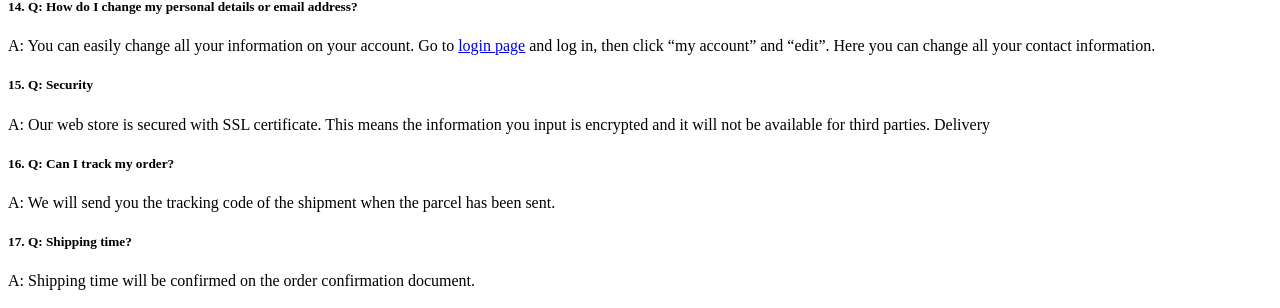
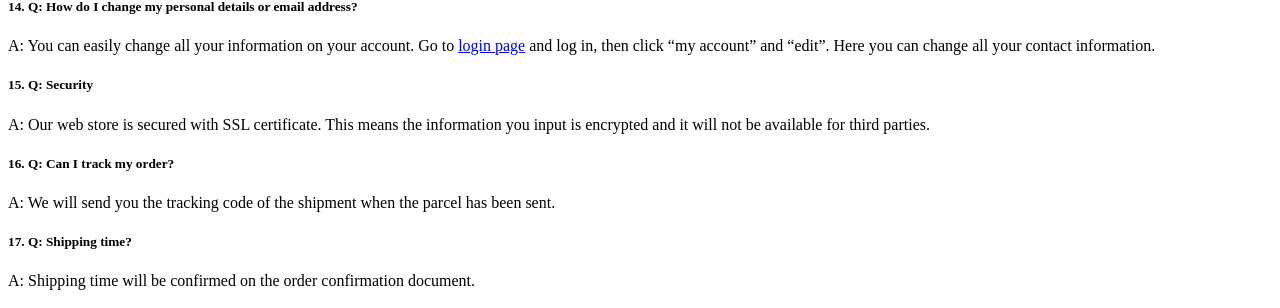
Before and after one commit to samxph/e-commerce_7, a CodeIgniter 4 app: the page made by app/Views/info/faq.php in a window 1280 px wide. Shown: the part 1384-1692 px from the top of the page. Run offline with PHP 8.4 and a stand-in for CodeIgniter, Linux system fonts and the light colour scheme; the template is opened without the code that fills it, so the values that code supplies are empty; some libraries are stand-ins or nearby versions.

Commit message:
corrected typo

```diff
--- a/app/Views/info/faq.php
+++ b/app/Views/info/faq.php
@@ -81,7 +81,6 @@ On pricing and shipping related issues you can contact customer support at quara
 </p>
 <h5 class="font-weight-bold">15.    Q: Security</h5>
 <p>A: Our web store is secured with SSL certificate. This means the information you input is encrypted and it will not be available for third parties.
-Delivery
 </p>
 
 <h5 class="font-weight-bold">16.    Q: Can I track my order?</h5>
```
